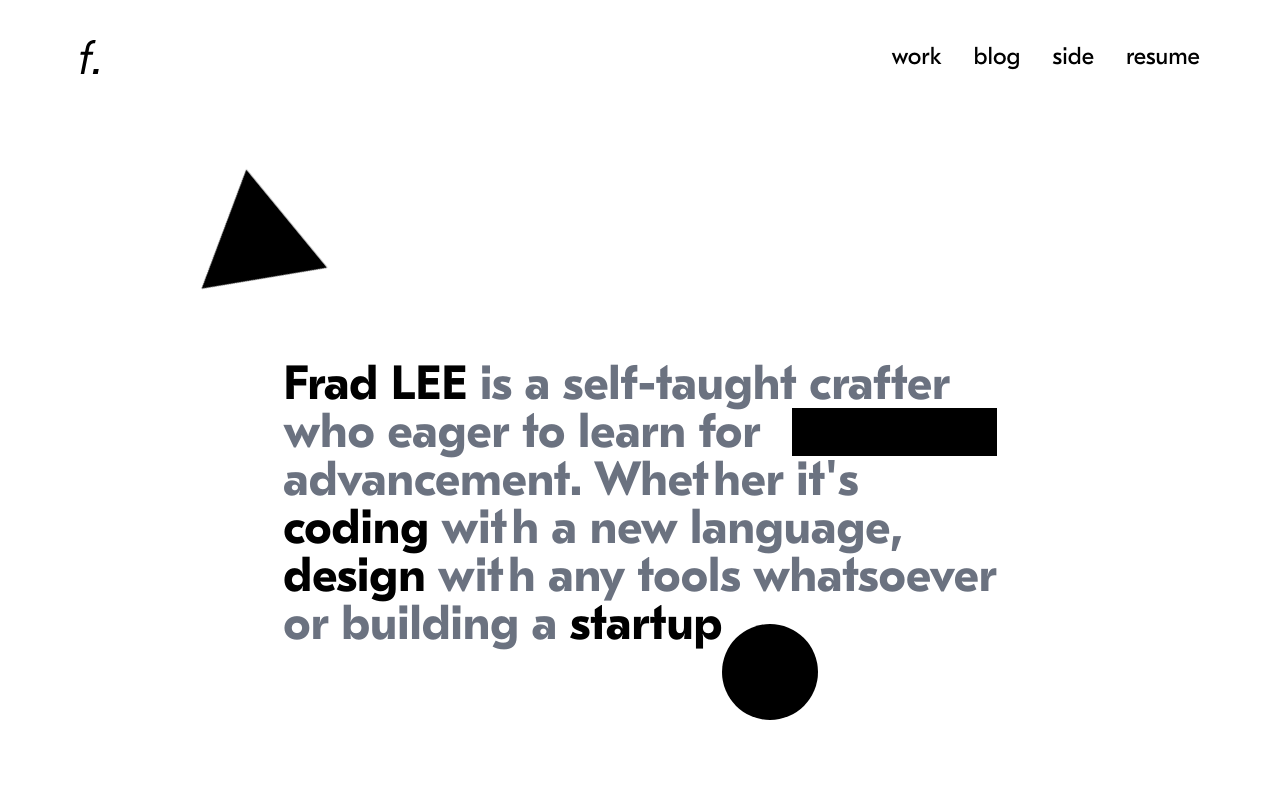
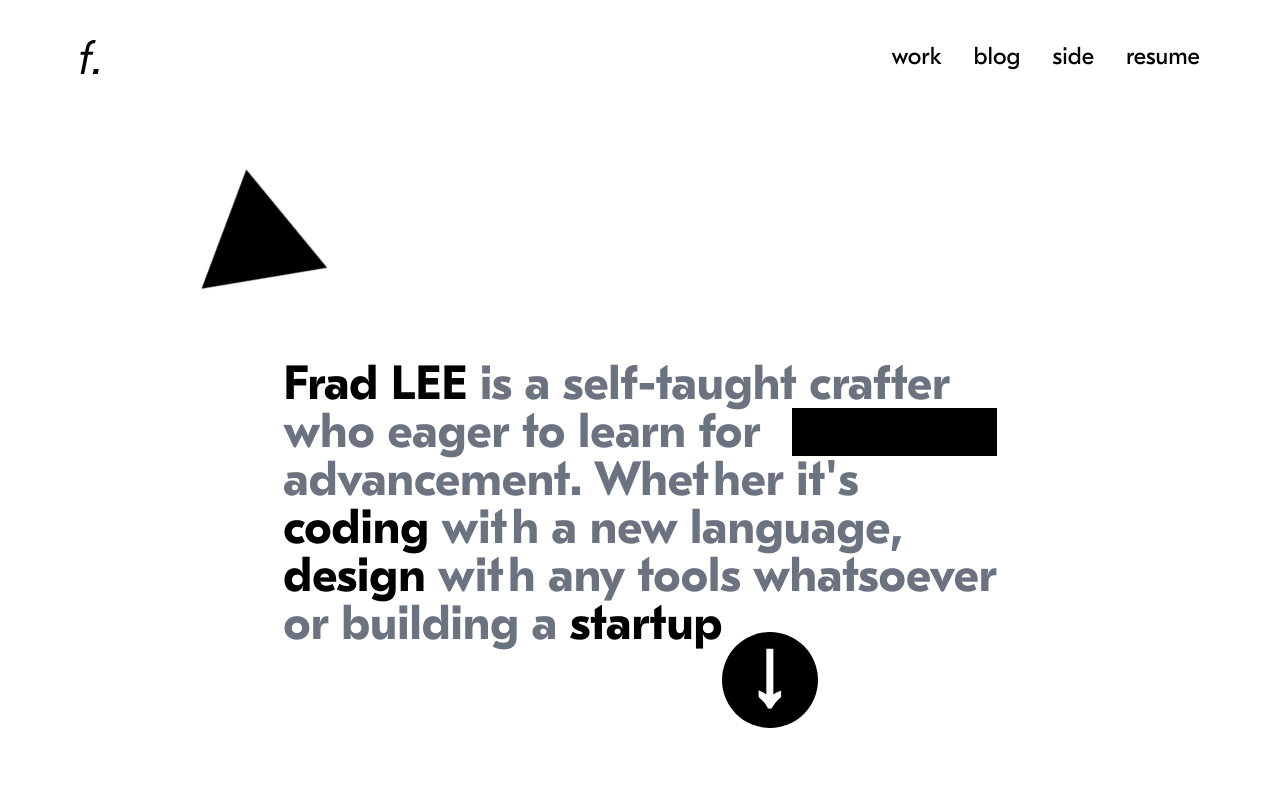
Before and after one commit to FradSer/frad-me, a Next.js app: page / in a window 1280 px wide. Shown: the top 800 px of the page. Built offline with nearby package versions, Linux system fonts and the light colour scheme.

Commit message:
feat(landing): add dot circle animaiton

```diff
--- /dev/null
+++ b/pages/components/dot-circle.tsx
@@ -0,0 +1,54 @@
+import { motion, useAnimation } from 'framer-motion';
+
+export default function DotCircle() {
+  const controls = useAnimation();
+
+  const arrowVariants = {
+    initial: {
+      opacity: [0, 1],
+      transition: { type: 'spring', stiffness: 50, delay: 2.5 },
+    },
+    hoverInit: {
+      y: 0,
+      transition: { type: 'spring', stiffness: 50 },
+    },
+    hoverAnim: {
+      y: [6, -6, 6],
+      transition: { type: 'spring', stiffness: 100, repeat: Infinity },
+    },
+  };
+
+  return (
+    <motion.div
+      onViewportEnter={() => controls.start(arrowVariants.initial)}
+      onHoverStart={() => {
+        controls.start(arrowVariants.hoverAnim);
+      }}
+      onHoverEnd={() => {
+        controls.start(arrowVariants.hoverInit);
+      }}
+      className="absolute bottom-4 right-0 "
+    >
+      <motion.div
+        animate={controls}
+        className="absolute z-10 w-6 h-6 m-auto top-4 left-9"
+      >
+        <svg viewBox="0 0 18 46">
+          <path
+            d="M0.439999 31.768C1.54933 32.1947 2.57333 32.664 3.512 33.176C4.49333 33.688 5.41067 34.264 6.264 34.904L6.264 0.599999L11.512 0.599999L11.512 34.904C12.3653 34.3067 13.2613 33.752 14.2 33.24C15.1813 32.728 16.2267 32.2587 17.336 31.832L17.336 36.696C14.2213 39.3413 11.8533 42.2427 10.232 45.4L7.48 45.4C5.944 42.2427 3.59733 39.3413 0.439999 36.696L0.439999 31.768Z"
+            fill="white"
+          />
+        </svg>
+      </motion.div>
+      <motion.div
+        animate={{ height: ['1rem', '6rem'], width: ['1rem', '6rem'] }}
+        transition={{ type: 'spring', stiffness: 50, delay: 2 }}
+        className="absolute z-0"
+      >
+        <svg viewBox="0 0 96 96">
+          <circle cx="48" cy="48" r="48" fill="black" />
+        </svg>
+      </motion.div>
+    </motion.div>
+  );
+}
--- a/pages/index.tsx
+++ b/pages/index.tsx
@@ -1,5 +1,7 @@
 import Head from 'next/head';
+
 import Triangle from './components/triangle';
+import DotCircle from './components/dot-circle';
 
 export default function Home() {
   return (
@@ -73,11 +75,7 @@ export default function Home() {
               <div className="relative">
                 <span className="text-gray-500">or building a </span>
                 startup
-                <div className="absolute top-6 -right-24 h-24 w-24">
-                  <svg viewBox="0 0 96 96">
-                    <circle cx="48" cy="48" r="48" fill="black" />
-                  </svg>
-                </div>
+                <DotCircle />
               </div>
             </h1>
           </div>
```
